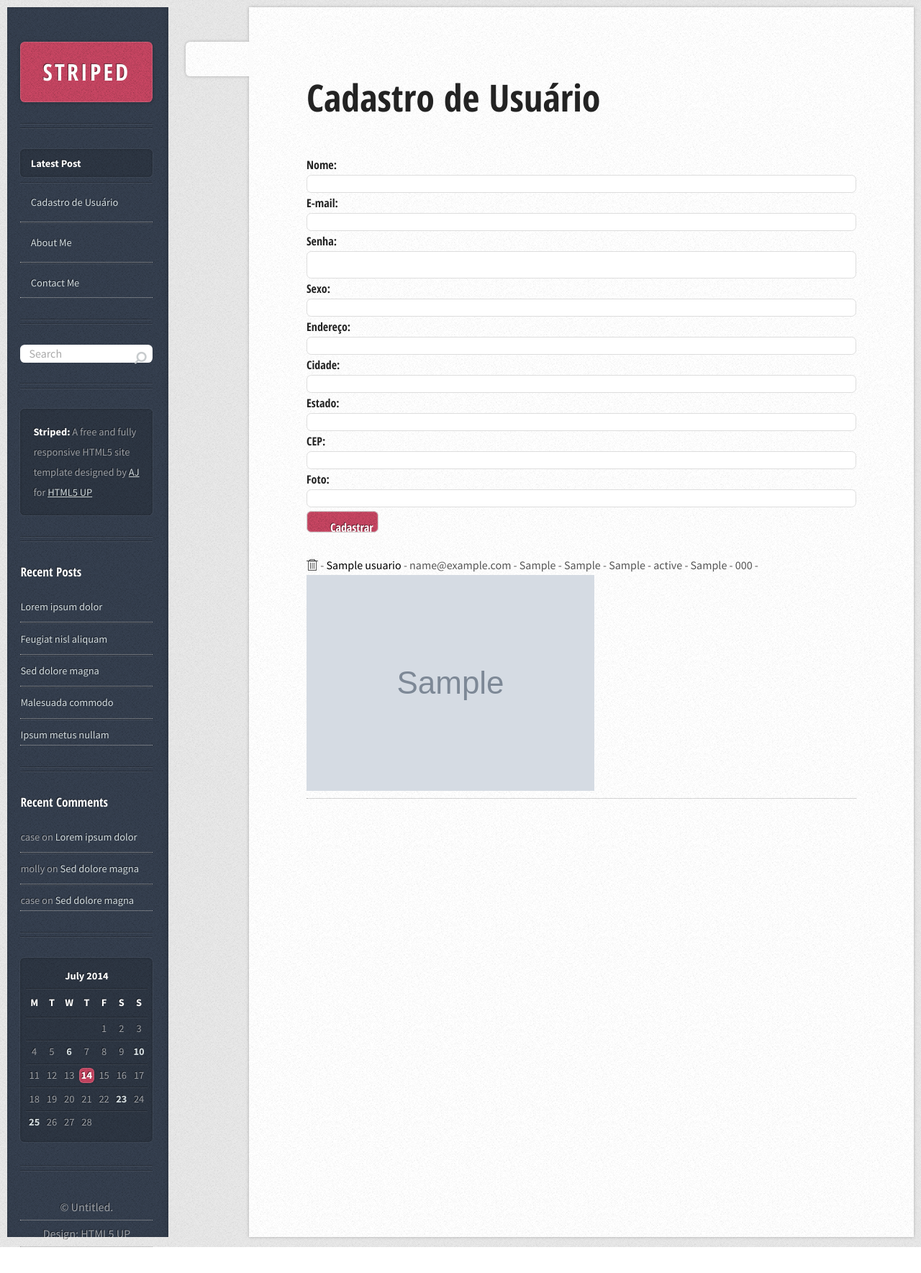
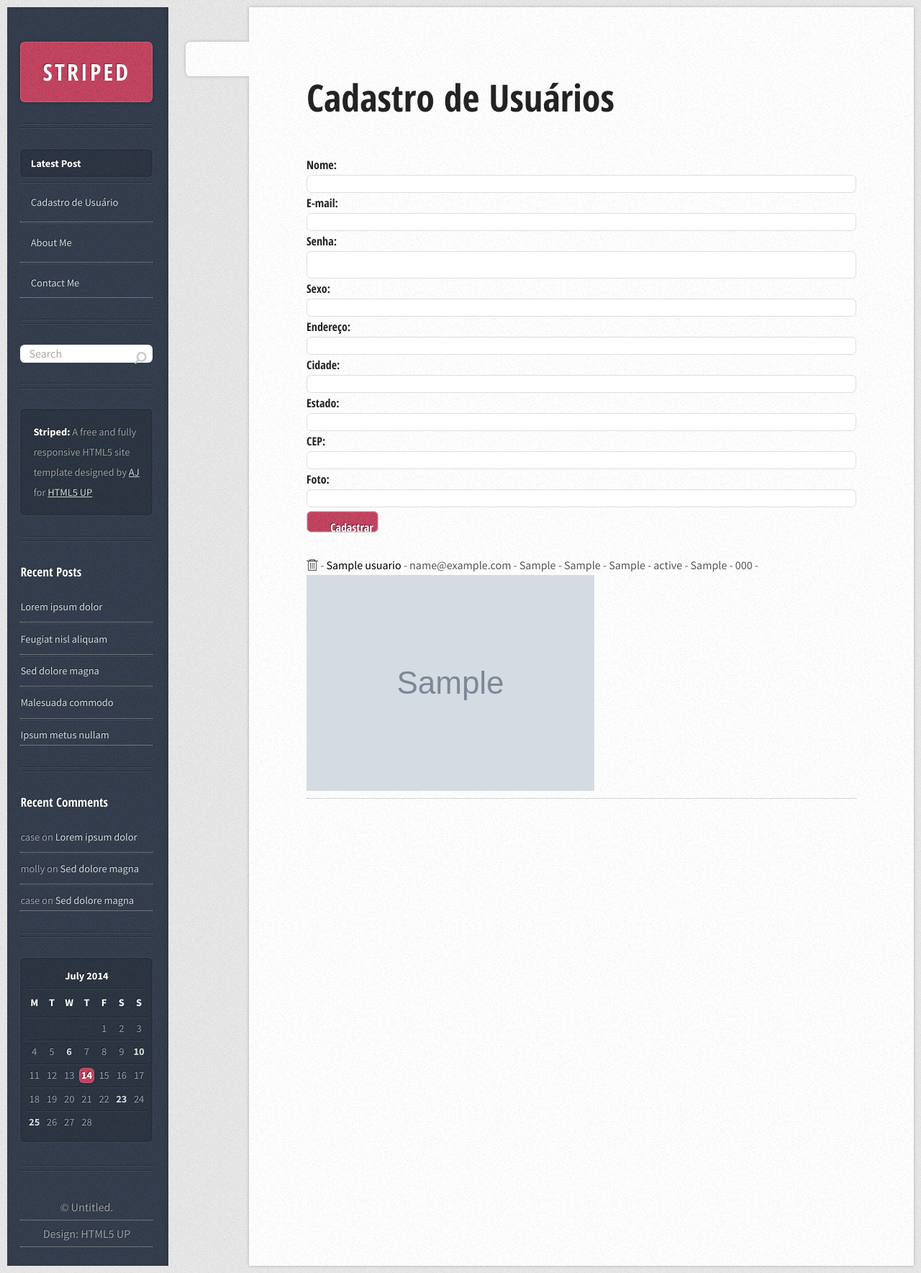
Before and after one commit to MaikonCerezolli/SitApTecVesp2014, a CodeIgniter app: page /sitApTecVesp2014/index.php/usuarios/index in a window 1280 px wide. Shown: the whole page at 72% size. Before the commit the page ends 1733 px from the top, so only its background shows below. Run offline with CodeIgniter, Linux system fonts and the light colour scheme; tables that the repository leaves empty hold one stand-in row (values such as "Sample post"); grey boxes marked "Sample" are stand-in pictures.

Commit message:
aula passada - aula10/11

```diff
--- a/application/views/home_content_usuario.php
+++ b/application/views/home_content_usuario.php
@@ -10,7 +10,7 @@
                         if they get too long. You can also remove the <p> entirely if you don't
                         need a subtitle.
                 -->
-                <h2><a href="#">Cadastro de Usuário</a></h2>
+                <h2><a href="#">Cadastro de Usuários</a></h2>
                <!-- <p>A free, fully responsive HTML5 site template by HTML5 UP</p> -->
             </header>
             <div class="info">
```
